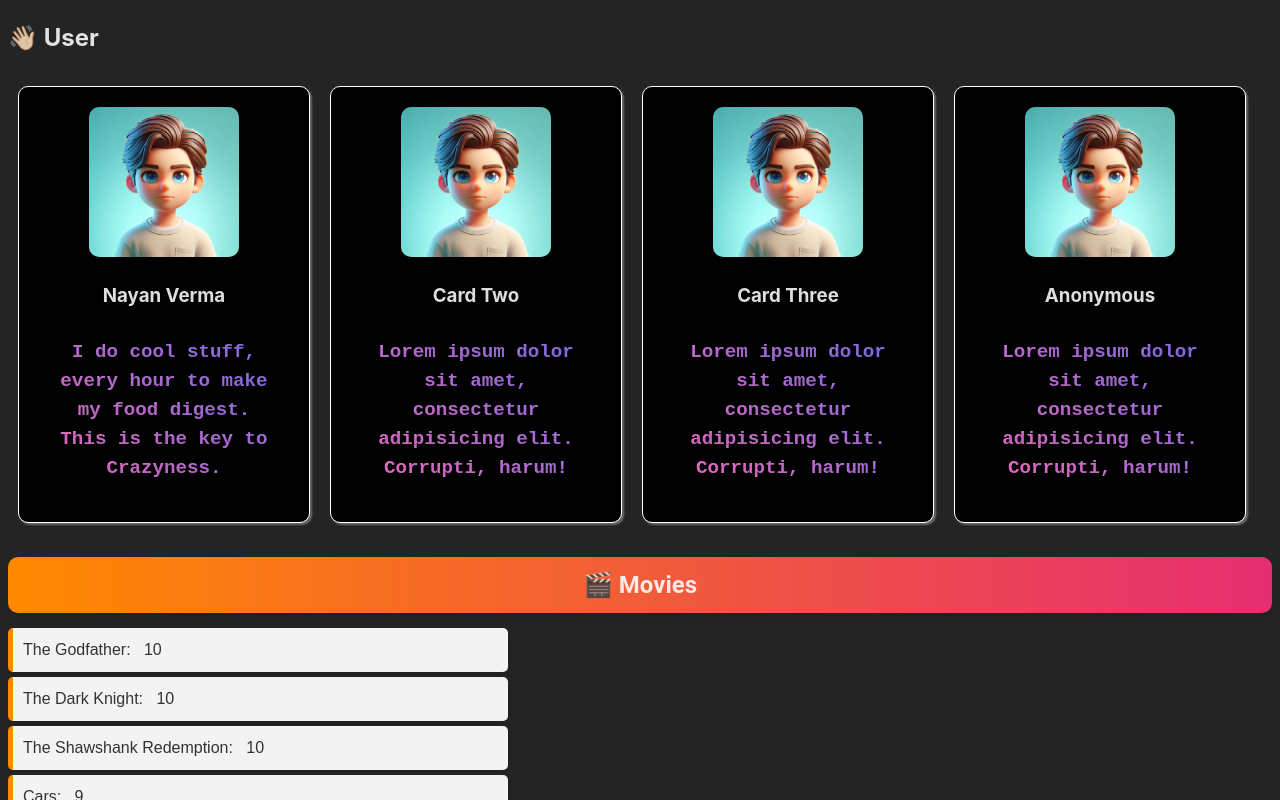
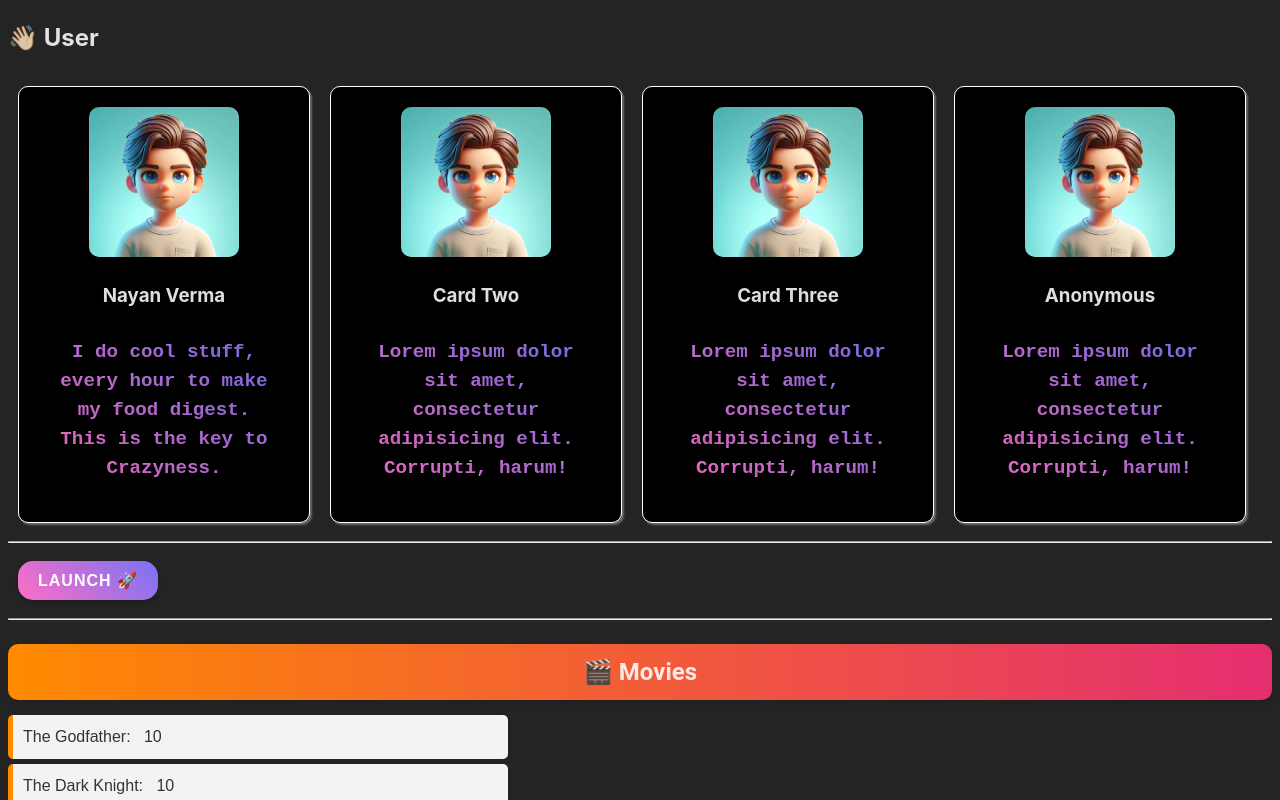
Before and after one commit to nayan1306/react, a React (Vite) app in the folder reactive1/my-react-app/: page / in a window 1280 px wide. Shown: the top 800 px of the page. Built offline with nearby package versions, Linux system fonts and the light colour scheme.

Commit message:
on click basic

```diff
--- a/reactive1/my-react-app/src/App.jsx
+++ b/reactive1/my-react-app/src/App.jsx
@@ -2,6 +2,7 @@
 import Card from "./components/Card.jsx";
 import UserGreeting from "./components/UserGreeting.jsx";
 import List from "./components/List/List.jsx";
+import Button from "./components/Button/Button.jsx"
 
 function App() {
   const movies = [
@@ -24,6 +25,9 @@ function App() {
       <Card name="Card Two"/>
       <Card name="Card Three"/>
       <Card name="Anonymous"/>
+      <hr />
+      <Button/>
+      <hr />
       <List items={movies} category="🎬 Movies"/>
     </>
   );
--- a/reactive1/my-react-app/src/components/Button/Button.jsx
+++ b/reactive1/my-react-app/src/components/Button/Button.jsx
@@ -1,8 +1,9 @@
 import styles from './Button.module.css'
 
 function Button(){
+    const showAlert = () => alert("Wow what a click 🔥");
     return(
-        <button className={styles.button1}>Launch 🚀</button>
+        <button className={styles.button1} onClick={showAlert}>Launch 🚀</button>
     )
 }
 
```
